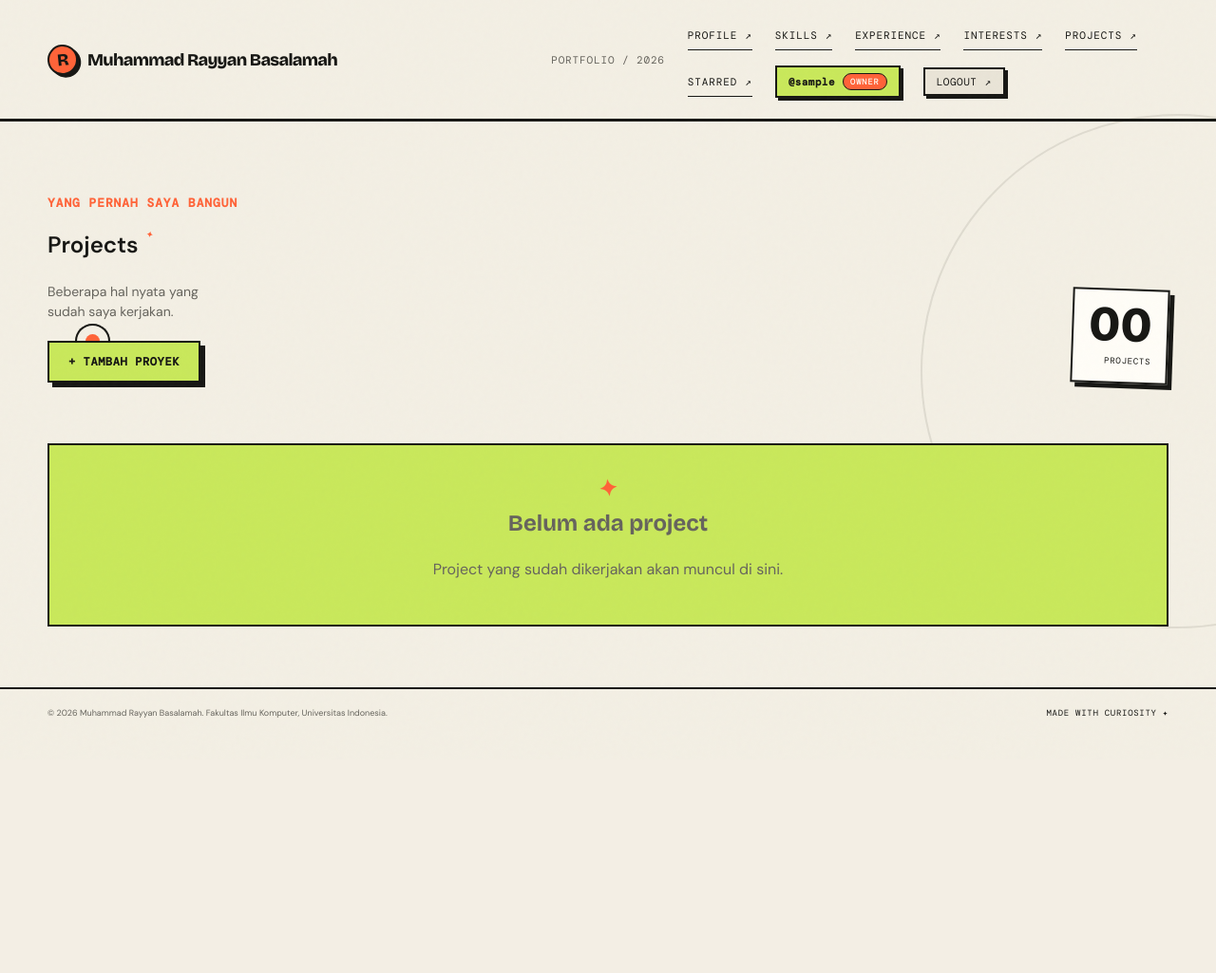
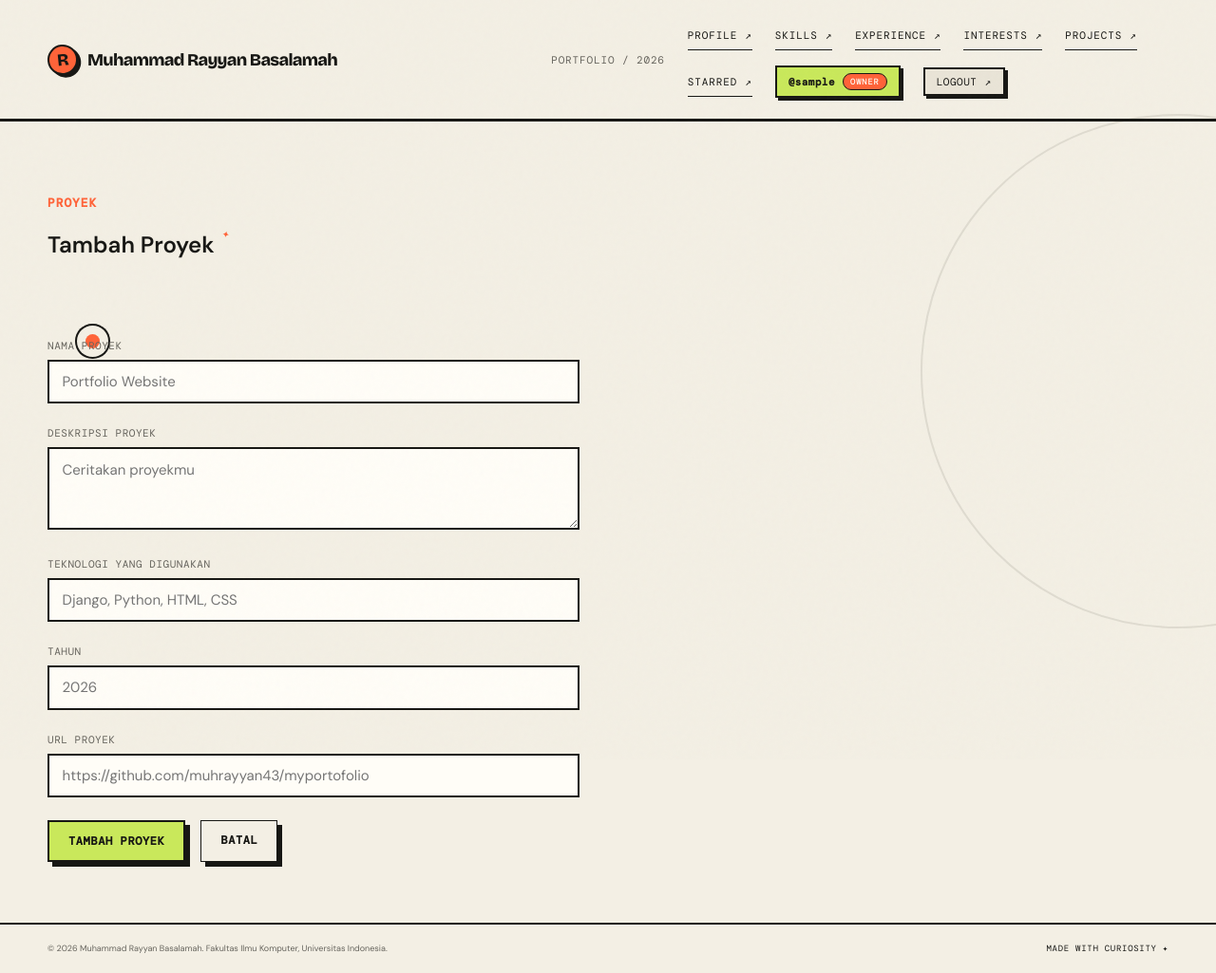
Before and after one commit to muhrayyan43/myportofolio, a Django app: page /project/create/ in a window 1280 px wide. Shown: the whole page at 95% size. Before the commit the page ends 756 px from the top, so only its background shows below. Run offline with Django 5.2, Linux system fonts and the light colour scheme; the visitor is signed in with stand-in values (Sample User, id 1).

Commit message:
fix: restore the project create and edit form

```diff
--- a/templates/project_form.html
+++ b/templates/project_form.html
@@ -1,93 +1,45 @@
 {% extends "base.html" %}
 
 {% block meta %}
-<title>Projects - {{ name }}</title>
+<title>{{ form_title }} - {{ name }}</title>
 {% endblock meta %}
 
 {% block content %}
 <main>
-    <section class="project-section" id="projects">
+    <section class="project-section" id="project-form">
         <div class="container">
 
             <div class="experience-intro">
                 <div>
-                    <p class="section-kicker">Yang pernah saya bangun</p>
+                    <p class="section-kicker">Proyek</p>
 
-                    <h1>Projects<span class="experience-star">✦</span></h1>
-
-                    <p class="experience-subtitle">
-                        Beberapa hal nyata yang<br>
-                        sudah saya kerjakan.
-                    </p>
-
-                    <a href="{% url 'main:create_project' %}" class="button project-add-button">
-                        + Tambah Proyek
-                    </a>
-                </div>
-
-                <div class="experience-count">
-                    <span class="count-number">
-                        {{ project_list|length|stringformat:"02d" }}
-                    </span>
-
-                    <span class="count-label">PROJECTS</span>
+                    <h1>{{ form_title }}<span class="experience-star">✦</span></h1>
                 </div>
             </div>
 
-            <div class="project-grid">
+            <form method="post" class="project-form">
+                {% csrf_token %}
 
-                {% for project in project_list %}
-
-                    <article class="project-card">
-
-                        <div class="project-card-top">
-                            <span class="experience-number">
-                                {{ forloop.counter|stringformat:"02d" }}
-                            </span>
-
-                            <span class="project-year">{{ project.year }}</span>
-                        </div>
-
-                        <h2 class="project-title">{{ project.title }}</h2>
-
-                        <p class="project-description">{{ project.description }}</p>
-
-                        <p class="project-tech">{{ project.tech_stack }}</p>
-
-                        <div class="card-actions">
-                            {% if project.url %}
-                                <a href="{{ project.url }}"
-                                   class="project-link"
-                                   target="_blank"
-                                   rel="noopener noreferrer">
-                                    Visit <span>↗</span>
-                                </a>
-                            {% endif %}
-
-                            <a href="{% url 'main:update_project' project.id %}"
-                               class="button button-small">
-                                Edit
-                            </a>
-
-                            {% include "components/project_delete_modal.html" %}
-                        </div>
-
-                    </article>
-
-                {% empty %}
-
-                    <div class="empty-state project-empty-state">
-                        <span class="experience-doodle">✦</span>
-                        <h2>Belum ada project</h2>
-                        <p>
-                            Project yang sudah dikerjakan akan muncul
-                            di sini.
-                        </p>
+                {% for field in form %}
+                    <div class="form-group">
+                        <label for="{{ field.id_for_label }}">{{ field.label }}</label>
+                        {{ field }}
+                        {% for error in field.errors %}
+                            <p class="form-error">{{ error }}</p>
+                        {% endfor %}
                     </div>
-
                 {% endfor %}
 
-            </div>
+                {% for error in form.non_field_errors %}
+                    <p class="form-error">{{ error }}</p>
+                {% endfor %}
+
+                <div class="form-actions">
+                    <button type="submit" class="button">{{ submit_label }}</button>
+                    <a href="{% url 'main:show_project' %}"
+                       class="button button-secondary">Batal</a>
+                </div>
+            </form>
 
         </div>
     </section>
```
Also changed, not shown: main/tests.py (+57 -1 lines).
